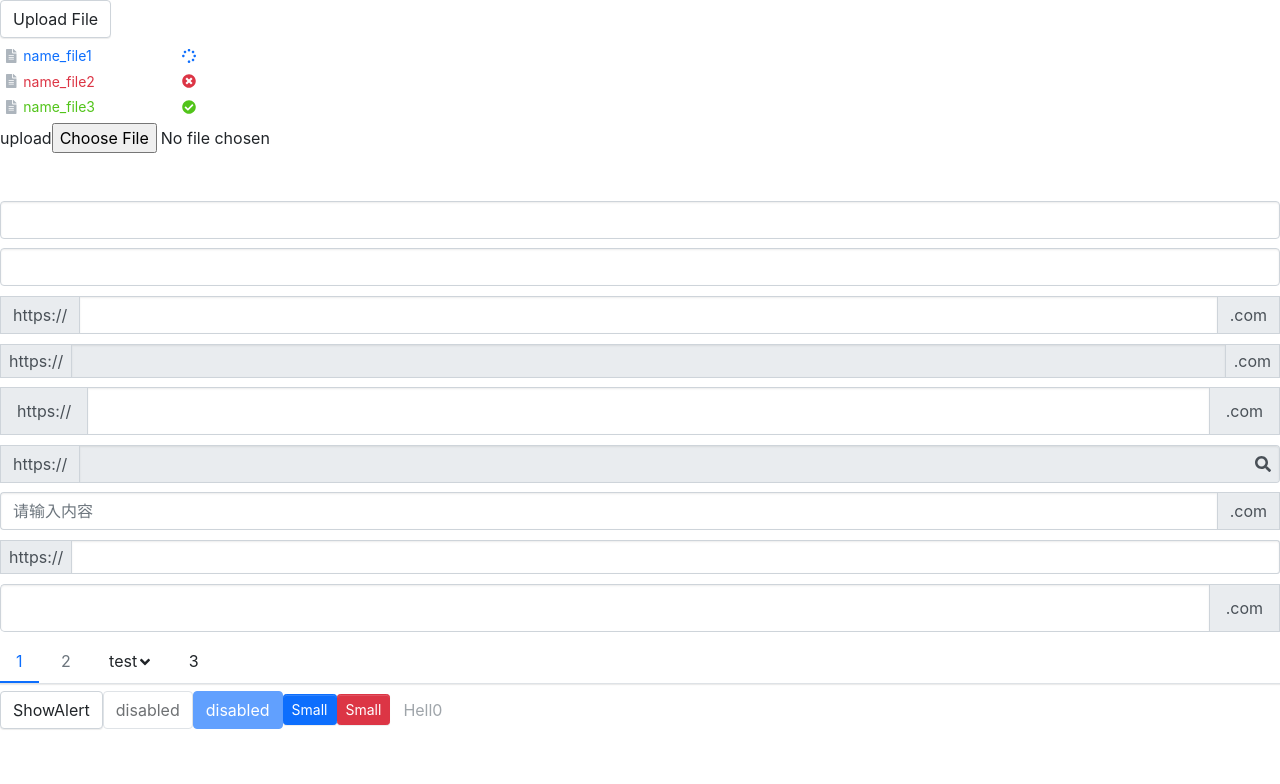
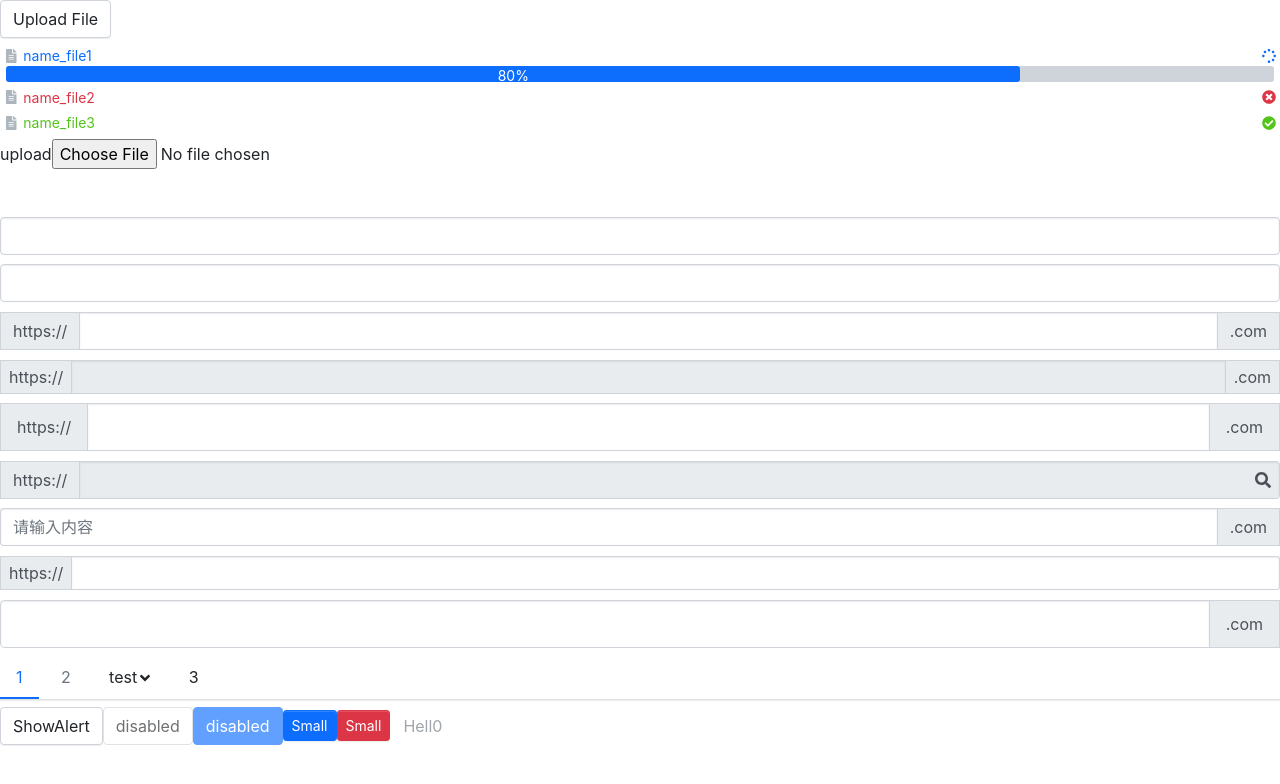
Before and after one commit to weiweier192/react-components, a React (Create React App) app: page / in a window 1280 px wide. Shown: the top 784 px of the page. Built offline with nearby package versions, Linux system fonts and the light colour scheme.

Commit message:
'upload添加进度条'

```diff
--- a/src/App.tsx
+++ b/src/App.tsx
@@ -49,7 +49,7 @@ const App: React.FC = () => {
       status: 'uploading',
       name: 'name_file1',
       size: 123,
-      percent: 100,
+      percent: 80,
     },
     {
       fid: '456' + 'upload-file',
@@ -63,7 +63,7 @@ const App: React.FC = () => {
       status: 'success',
       name: 'name_file3',
       size: 123,
-      percent: 60,
+      percent: 100,
     },
   ]
 
--- /dev/null
+++ b/src/components/Progress/_style.scss
@@ -0,0 +1,23 @@
+.progress-wrapper {
+  //   position: absolute;
+  box-sizing: border-box;
+  width: 100%;
+  background-color: $gray-400;
+  border-radius: 0.2rem;
+  .progress {
+    position: relative;
+    width: 100%;
+  }
+  .progress-inner {
+    position: absolute;
+    border-radius: 0.2rem;
+    // text-align: right;
+    text-align: center;
+    color: $white;
+    background-color: $primary;
+  }
+  .progress-wrapper {
+    vertical-align: middle;
+    font-size: 14px;
+  }
+}
--- /dev/null
+++ b/src/components/Progress/progress.tsx
@@ -0,0 +1,29 @@
+import React from 'react'
+// import classNames from 'classnames'
+
+interface IProgress {
+  percent: number
+  showPercentage?: boolean
+}
+
+const Progress: React.FC<IProgress> = (props) => {
+  const { percent, showPercentage } = props
+
+  //   const classes = classNames('progress-wrapper', {})
+  return (
+    <div className="progress-wrapper" style={{height: '1rem'}}>
+      <div className="progress">
+        <div className="progress-inner" style={{ width: `${percent}%`, height: '1rem' }}>
+          {showPercentage ? (
+            <span className="progress-percent">{percent}%</span>
+          ) : null}
+        </div>
+      </div>
+    </div>
+  )
+}
+Progress.defaultProps = {
+  percent: 0,
+  showPercentage: true,
+}
+export default Progress
--- a/src/components/Upload/_style.scss
+++ b/src/components/Upload/_style.scss
@@ -2,7 +2,7 @@
   margin: 0;
   padding: 0;
   list-style: none;
-  max-width: 200px;
+//   max-width: 260px;
 }
 .upload-list-item {
   position: relative;
@@ -10,6 +10,7 @@
   font-size: 14px;
   line-height: 1.4;
   margin: 6px 0;
+  padding: 0 0.4rem;
   box-sizing: border-box;
   border-radius: 4px;
   min-width: 160px;
@@ -17,7 +18,7 @@
     margin-top: 8px;
   }
   .file-name {
-    margin-left: 0.4rem;
+    // margin-left: 0.4rem;
     margin-right: 2rem;
     svg {
       margin-right: 0.4rem;
--- a/src/components/Upload/uploadList.tsx
+++ b/src/components/Upload/uploadList.tsx
@@ -1,6 +1,7 @@
 import React from 'react'
 import { UploadFile } from './upload'
 import Icon from '../Icon/icon'
+import Progress from '../Progress/progress'
 
 interface UploadListProps {
   fileList: UploadFile[]
@@ -37,6 +38,9 @@ const UploadList: React.FC<UploadListProps> = (props) => {
               }}
             />
           </span>
+          {file.status === 'uploading' ? (
+            <Progress percent={file.percent || 0} />
+          ) : null}
         </li>
       )
     })
--- a/src/styles/index.scss
+++ b/src/styles/index.scss
@@ -33,3 +33,6 @@
 
 // upload
 @import '../components/Upload/style';
+
+// progress
+@import '../components/Progress/style';
```
